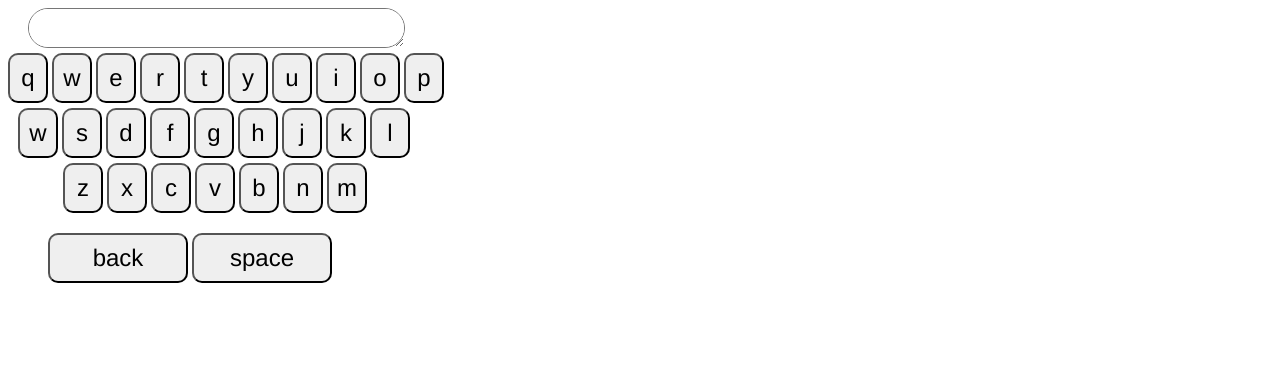
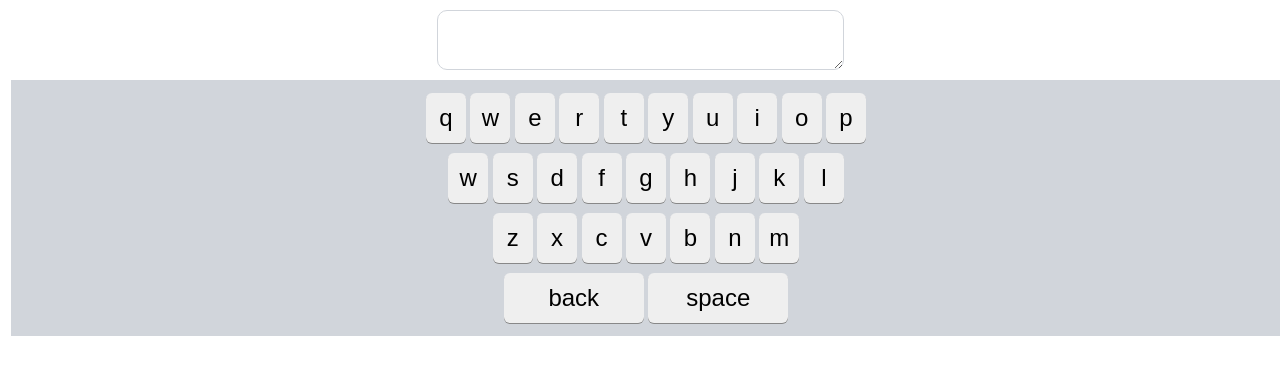
Before and after one commit to GlenMorrison/AT-Group-Project, a plain HTML site: page index.html in a window 1280 px wide. Drawn offline with Linux system fonts and the light colour scheme.

Commit message:
Improved look of keyboard
Make is look cleaner and more modern.

```diff
--- a/index.html
+++ b/index.html
@@ -11,7 +11,7 @@
       <textarea id='word_display'></textarea>
   </div>
 
-  <div class='keboard-keys'>
+  <div class='keyboard-keys'>
     <div class='top-row'>
       <button class="key" id="q" onclick="btnClick(this)">q</button>
       <button class="key" id="w" onclick="btnClick(this)">w</button>
--- a/styles.css
+++ b/styles.css
@@ -1,45 +1,60 @@
-.keyboard{
+body, textarea {
+  font-family: "Helvetica Neue", Helvetica, sans-serif;
+}
+
+.keyboard-keys{
+  margin: 3px;
+  padding: 3px;
+  width: 100%;
   display: block;
+  background: #d1d5db;
 }
 
 textarea{
-    height: 40px;
+  border: solid 1px #d1d5db;
+  height: 60px;
   font-size: 2em;
-    border-radius: 20px;
-    font-family: Helvetica, sans-serif;
+  border-radius: 10px;
+  padding: 5px;
 }
 
 .output-row{
-    width: 900px;
-    margin-left: 20px;
+  margin: 10px 2px;
+  text-align: center;
 }
 
 .top-row{
-    margin-left: 0px;
-    margin-top: 5px;
+  margin: 10px 2px;
+  text-align: center;
 }
 
 .middle-row{
-    margin-left: 10px;
-    margin-top: 5px;
+  margin: 10px 2px;
+  text-align: center;
 }
 
 .bottom-row{
-    margin-left: 55px;
-    margin-top: 5px;
+  margin: 10px 2px;
+  text-align: center;
 }
 
 .function-row{
-    margin-left: 40px;
-    margin-top: 20px;
+  margin: 10px 2px;
+  text-align: center;
 }
 
 button{
+  border:none;
   width: 40px;
   height: 50px;
-    border-radius: 10px;
+  border-radius:6px;
+  box-shadow: 0 1px 0 #888;
   font-size: 1.5em;
-    font-family: Helvetica, sans-serif;
+}
+
+button:active{
+  color: #888;
+  background-color: #888;
 }
 
 #spacebar{
```
Lines whose indentation alone changed are shown as unchanged.
